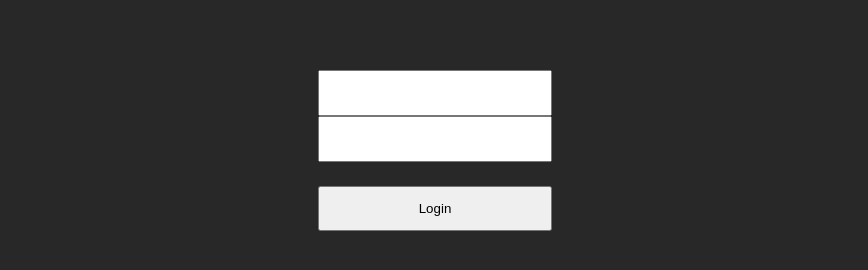
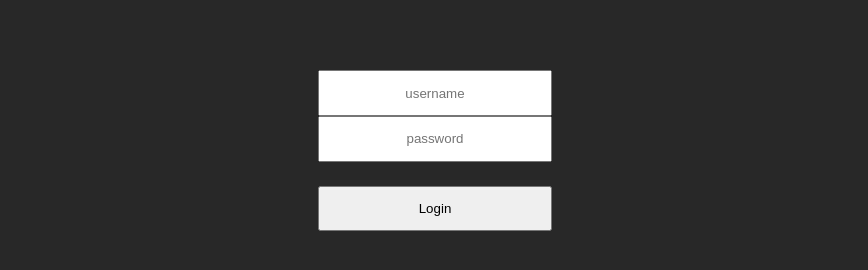
Before and after one commit to marcelarie/recipes-client, a React (Create React App) app: page /login in a window 1280 px wide. Shown: the part 318-588 px from the top of the page, without its empty margins (205-1073 px from the left). Built offline with nearby package versions, Linux system fonts and the light colour scheme.

Commit message:
Worgin login action

```diff
--- a/src/components/User/LoginPage/index.tsx
+++ b/src/components/User/LoginPage/index.tsx
@@ -1,12 +1,46 @@
+import React, { useState } from 'react'
+import { useDispatch } from 'react-redux'
+import {  login } from '../../../redux/actions/authentication';
 import '../index.scss'
 
 function LoginPage(): JSX.Element {
+
+    const dispatch = useDispatch();
+
+    const [username, setUsername] = useState('')
+    const [password, setPassword] = useState('')
+
+    const handlesubmit = async (event: React.FormEvent) => {
+        event.preventDefault();
+        dispatch(login({ username, password }))
+    }
+
     return (
         <div className="loginForm">
-            <form>
-            <input type="text" name="username" value=""/>
-            <input type="password" name="password" value=""/>
-            <button>Login</button>
+            <form onSubmit={handlesubmit}>
+                <input
+                    type="text"
+                    name="username"
+                    placeholder="username"
+                    value={username}
+                    required
+                    onChange={(
+                        event: React.ChangeEvent<HTMLInputElement>) =>
+                        setUsername(event.target.value)
+                    }
+                />
+                <input
+                    type="password"
+                    name="password"
+                    placeholder="password"
+                    value={password}
+                    required
+                    onChange={(
+                        event: React.ChangeEvent<HTMLInputElement>) =>
+                        setPassword(event.target.value)
+                    }
+                />
+                <button type='submit'>Login</button>
             </form>
         </div>
     )
--- a/src/components/User/SingUpPage/index.tsx
+++ b/src/components/User/SingUpPage/index.tsx
@@ -15,43 +15,44 @@ function SingUpPage(): JSX.Element {
         dispatch(singUp({ username, email, password }))
     }
 
+
     return (
         <div className="loginForm">
             <form onSubmit={handleSubmit}>
                 <input
-                    onChange={
-                        ({ target }: React.ChangeEvent<HTMLInputElement>) =>
-                            setUsername(target.value)
-                    }
                     type="text"
                     name="username"
                     placeholder="username"
                     value={username}
                     required
+                    onChange={(
+                        event: React.ChangeEvent<HTMLInputElement>) =>
+                        setUsername(event.target.value)
+                    }
                 />
                 <input
-                    onChange={
-                        ({ target }: React.ChangeEvent<HTMLInputElement>) =>
-                            setEmail(target.value)
-                    }
                     type="text"
                     placeholder="email"
                     name="email"
                     value={email}
                     required
+                    onChange={(
+                        event: React.ChangeEvent<HTMLInputElement>) =>
+                        setEmail(event.target.value)
+                    }
                 />
                 <input
-                    onChange={
-                        ({ target }: React.ChangeEvent<HTMLInputElement>) =>
-                            setPassword(target.value)
-                    }
                     type="password"
                     placeholder="password"
                     name="password"
                     value={password}
                     required
+                    onChange={(
+                        event: React.ChangeEvent<HTMLInputElement>) =>
+                        setPassword(event.target.value)
+                    }
                 />
-                <button>Sing Up</button>
+                <button type='submit'>Sing Up</button>
             </form>
         </div>
     )
--- a/src/components/User/index.scss
+++ b/src/components/User/index.scss
@@ -18,6 +18,7 @@
         }
         input, button {
             padding: 1em 2em;
+            text-align: center;
         }
         button {
             margin-top: 1.5rem;
--- a/src/redux/actions/authentication/index.ts
+++ b/src/redux/actions/authentication/index.ts
@@ -1,15 +1,15 @@
 import axios from 'axios'
 import { Dispatch } from 'react'
-import { authenticationTypes, AuthenticationDispatchTypes, CredentialsProps } from './types'
+import { authenticationTypes, CredentialsProps, Login, SingUp } from './types'
+
 
 const singUp = (credentials: CredentialsProps) => {
 
-    return async (dispatch: Dispatch<AuthenticationDispatchTypes>) => {
+    return async (dispatch: Dispatch<SingUp>) => {
 
         const response = await axios.post(
             'http://localhost:5001/user/register', credentials)
 
-        console.log(response.data)
         dispatch({
             type: authenticationTypes.SINGUP,
             payload: response.data
@@ -17,4 +17,18 @@ const singUp = (credentials: CredentialsProps) => {
     }
 }
 
-export { singUp }
+const login = (credentials: CredentialsProps) => {
+
+    return async (dispatch: Dispatch<Login>) => {
+
+        const response = await axios.post(
+            'http://localhost:5001/user/login', credentials)
+
+        dispatch({
+            type: authenticationTypes.LOGIN,
+            payload: response.data
+        })
+    }
+}
+
+export { singUp, login }
--- a/src/redux/reducers/authentication/index.tsx
+++ b/src/redux/reducers/authentication/index.tsx
@@ -4,8 +4,8 @@ import { initialState } from "./types"
 
 
 const authenticationReducer = (
-    state = initialState, action: AuthenticationDispatchTypes
-): typeof initialState => {
+    state = initialState,
+    action: AuthenticationDispatchTypes): typeof initialState => {
     switch (action.type) {
         case authenticationTypes.LOGIN:
             return { ...state, token: action.payload }
--- a/src/redux/reducers/authentication/types.ts
+++ b/src/redux/reducers/authentication/types.ts
@@ -1,5 +1,5 @@
 
-export interface AuthenticationState {
+interface AuthenticationState {
     token: null | string | Object
 }
 
--- a/src/redux/types/index.ts
+++ b/src/redux/types/index.ts
@@ -1,7 +1,5 @@
 
 const types = {
-    LOGIN: 'LOGIN',
-    SINGUP: 'SINGUP'
 }
 
 export default types
```
Also changed, not shown: src/redux/actions/authentication/types.ts (+4 -3 lines).
